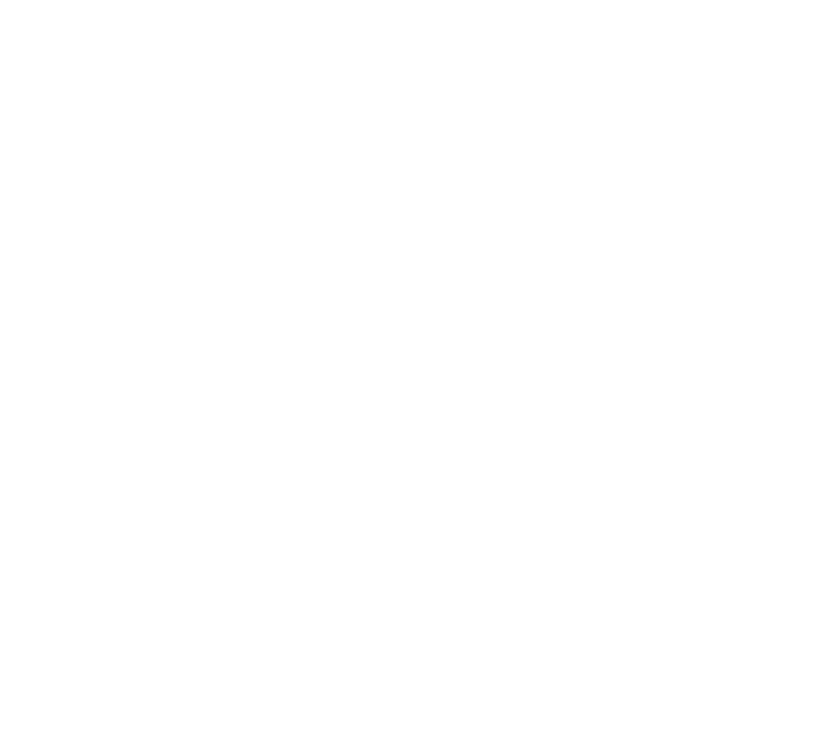
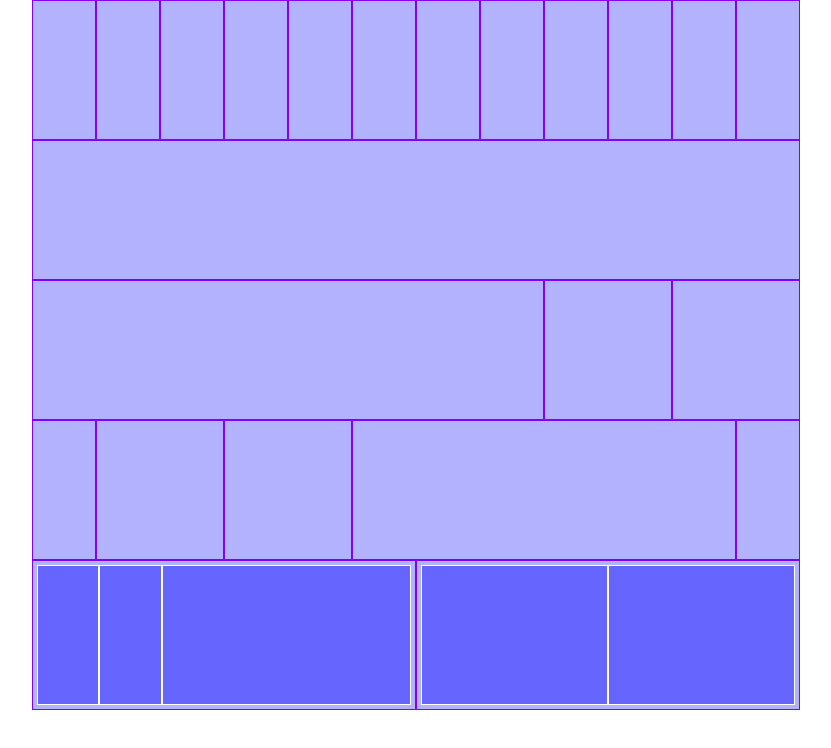
Before and after one commit to Silvia-Barresi/html-css-12bool, a plain HTML site: page index.html in a window 1280 px wide. Shown: the whole page, without its empty margins (224-1055 px from the left). Drawn offline with Linux system fonts and the light colour scheme.

Commit message:
Fine framework

```diff
--- a/index.html
+++ b/index.html
@@ -3,34 +3,128 @@
   <head>
     <meta charset="utf-8">
     <meta name="viewport" content="width=device-width, initial-scale=1.0 ">
-    <link rel="stylesheet" href="/css/12bool.css">
+    <link rel="stylesheet" href="lib/12bool.css">
     <link rel="stylesheet" href="style.css">
     <title>framework</title>
   </head>
   <body>
     <!-- sei CONTAINER -->
 
+    <!-- un container da 12 col-1 -->
+
     <div class="container">
+      <div class="col-1">
+
+      </div>
+      <div class="col-1">
+
+      </div>
+      <div class="col-1">
+
+      </div>
+      <div class="col-1">
+
+      </div>
+      <div class="col-1">
+
+      </div>
+      <div class="col-1">
+
+      </div>
+      <div class="col-1">
+
+      </div>
+      <div class="col-1">
+
+      </div>
+      <div class="col-1">
+
+      </div>
+      <div class="col-1">
+
+      </div>
+      <div class="col-1">
+
+      </div>
+      <div class="col-1">
+
+      </div>
 
     </div>
 
+    <!-- container col12 -->
+
     <div class="container">
+      <div class="col-12">
+
+      </div>
+    </div>
+
+    <!-- container col8 2xcol2 -->
+
+    <div class="container">
+      <div class="col-8">
+
+      </div>
+      <div class="col-2">
+
+      </div>
+      <div class="col-2">
+
+      </div>
+    </div>
+
+    <!--container penultimo  -->
+
+    <div class="container">
+      <div class="col-1">
+
+      </div>
+      <div class="col-2">
+
+      </div>
+      <div class="col-2">
+
+      </div>
+      <div class="col-6">
+
+      </div>
+      <div class="col-1">
+
+      </div>
 
     </div>
 
-    <div class="container">
-
-    </div>
+<!-- nested containers -->
 
     <div class="container">
+      <div class="col-6">
+        <div class="containernest">
+          <div class="col-2">
 
-    </div>
+          </div>
+          <div class="col-2">
 
-    <div class="container">
+          </div>
+          <div class="col-8">
 
-    </div>
+          </div>
+        </div>
+      </div>
 
-    <div class="container">
+      <div class="col-6">
+        <div class="containernest">
+
+          <div class="col-6">
+
+          </div>
+          <div class="col-6">
+
+          </div>
+
+        </div>
+
+      </div>
 
     </div>
 
--- a/lib/12bool.css
+++ b/lib/12bool.css
@@ -1,8 +1,77 @@
-/* contenitore*/
+/* container*/
+
+.container{
+  /* max-width:100% */
+  max-width: 60%;
+  margin:0 auto;
+}
+
+.container::after{
+  content: "";
+  display: table;
+  clear: both;
+}
+
+/* float */
+
+[class*="col-"]{
+  float: left;
+}
+
+.containernest{
+  float: left;
+  width: 100%;
+  padding: 1%;
+}
 
 
+/* columns */
+
+.col-1{
+  width:calc((100% / 12) * 1);
+}
+
+.col-2{
+  width:calc((100% / 12) * 2);
+}
+
+.col-3{
+  width:calc((100% / 12) * 3);
+}
+
+.col-4{
+  width:calc((100% / 12) * 4);
+}
+
+.col-5{
+  width:calc((100% / 12) * 5);
+}
+
+.col-6{
+  width:calc((100% / 12) * 6);
+}
+
+.col-7{
+  width:calc((100% / 12) * 7);
+}
+
+.col-8{
+  width:calc((100% / 12) * 8);
+}
+
+.col-9{
+  width:calc((100% / 12) * 9);
+}
 
 
+.col-10{
+  width:calc((100% / 12) * 10);
+}
 
+.col-11{
+  width:calc((100% / 12) * 11);
+}
 
-/* colonne */
+.col-12{
+  width:calc((100% / 12) * 12);
+}
--- a/style.css
+++ b/style.css
@@ -3,3 +3,16 @@
   padding: 0;
   box-sizing: border-box;
 }
+
+[class*="col-"]{
+  background-color: #b2b2ff;
+  min-height: 140px;
+  border: 1px solid #8000ff;
+}
+
+/* nested style */
+
+.containernest>[class*="col-"]{
+  background-color: #6666ff;
+  border:1px solid #ffffff;
+}
```
Also changed, not shown: css/12bool.css (deleted).
